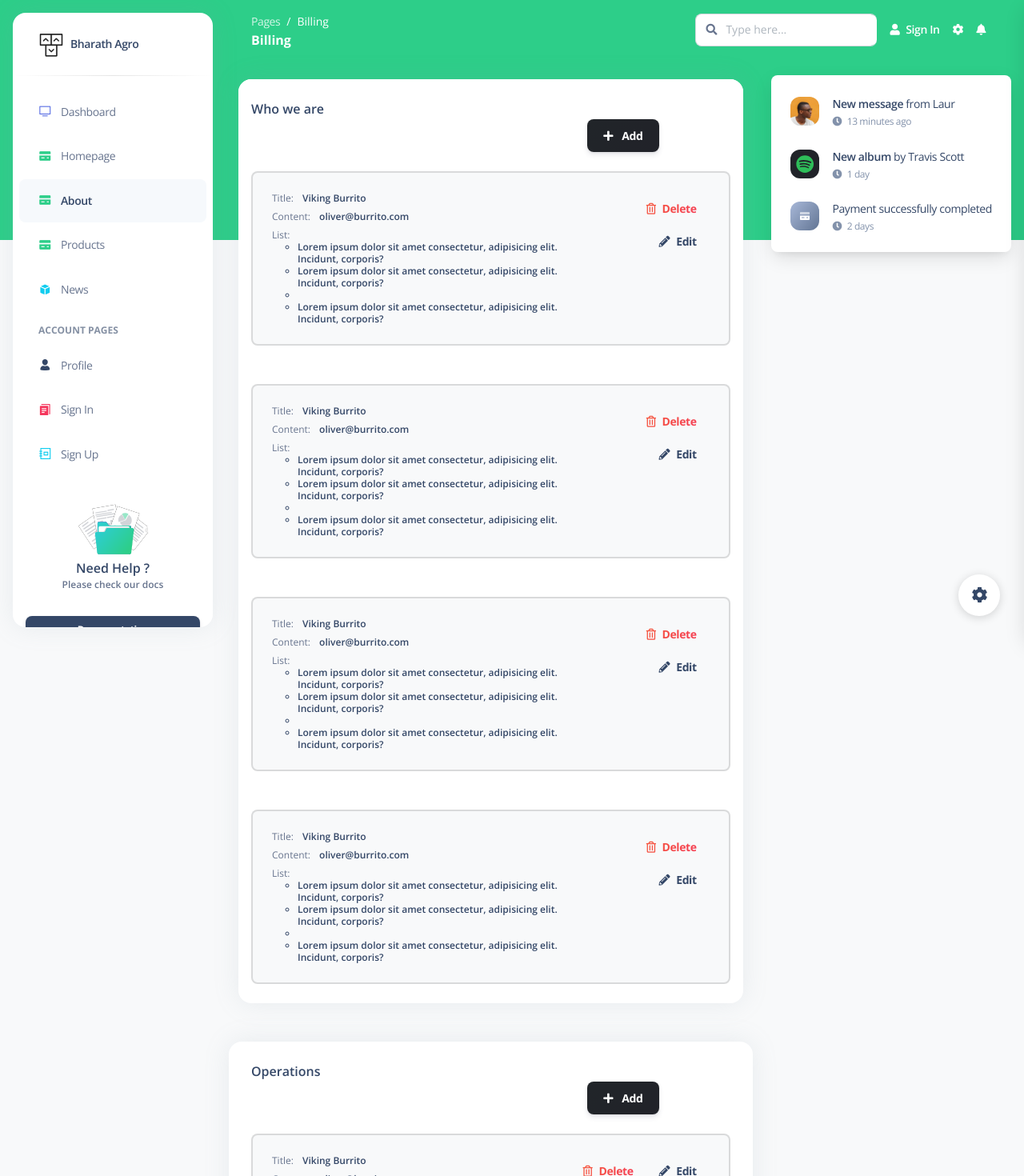
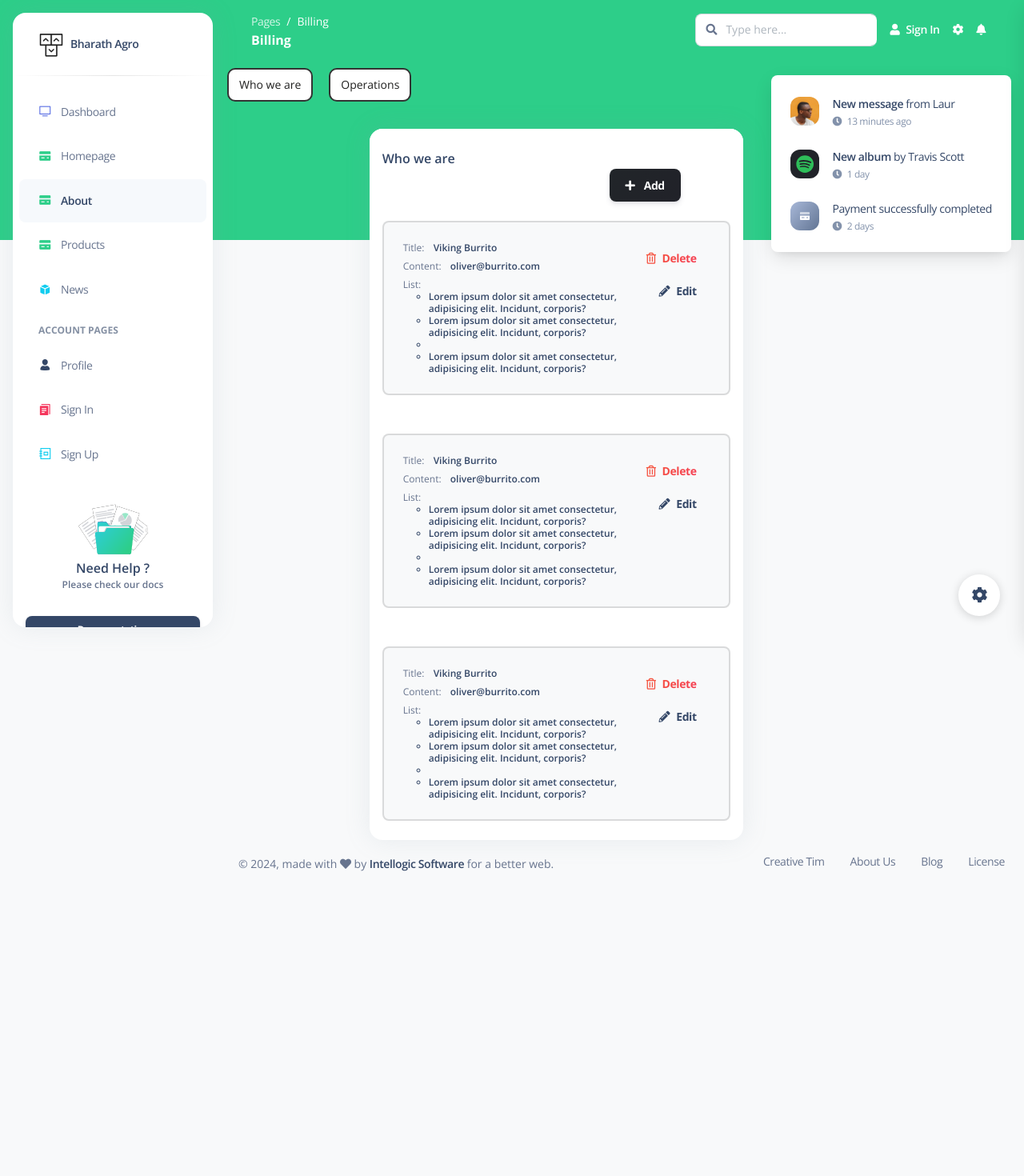
Before and after one commit to Yakshith966/vue-dashboard, a Vue app in the folder vue-argon-dashboard-main/: page /billing in a window 1280 px wide. Shown: the top 1470 px of the page at 80% size. After the commit the page ends 1109 px from the top, so only its background shows below. Built offline with nearby package versions, Linux system fonts and the light colour scheme.

Commit message:
added buttons in about section

```diff
--- a/vue-argon-dashboard-main/public/index.html
+++ b/vue-argon-dashboard-main/public/index.html
@@ -51,6 +51,7 @@ Coded by www.creative-tim.com
 
   <script src="https://code.jquery.com/jquery-3.6.0.min.js"></script>
   <script>
+
     // Your code that uses jQuery goes here
     $(document).ready(function() {
       // Your jQuery-related code
--- a/vue-argon-dashboard-main/src/views/Billing.vue
+++ b/vue-argon-dashboard-main/src/views/Billing.vue
@@ -1,31 +1,33 @@
 <template>
+
+<div>
+    <button class="slide-btn" v-on:click="BillingCards">Who we are</button>
+    <button class="slide-btn" @click="OperationsCardVue">Operations</button>
+  </div>
+
   <div class="container-fluid">
-    <div class="row">
+    <div class="row d-flex justify-content-center ">
       <div class="col-lg-8">
         <div class="row mt-4">
-          <div class="col-xl-30 mb-xl-0 mb-4">
-            <billing-card />
+          <div class="col-xl-9 mb-xl-0 mb-4" v-if="activeComponent === 'BillingCard'">
+            <BillingCard />
           </div>
-          <div class="col-xl-20 mt-5">
+          <!-- Render OperationsCardVue component when activeComponent is 'aboutUs' -->
+          <div
+            class="col-xl-10 mt-5 "
+            v-else-if="activeComponent === 'OperationsCardVue'"
+          >
             <div class="row">
-              <div class="col-md-6">
-
-              </div>
+              <div class="col-md-6"></div>
               <OperationsCardVue />
-
             </div>
           </div>
         </div>
-
       </div>
     </div>
-
   </div>
   <div class="row">
-    <div class="col-md-7">
-
-    </div>
-
+    <div class="col-md-7"></div>
   </div>
 </template>
 
@@ -35,20 +37,19 @@
 // import PaymentCard from "./components/PaymentCard.vue";
 // import InvoiceCard from "./components/InvoiceCard.vue";
 import BillingCard from "./components/BillingCard.vue";
-import OperationsCardVue from './components/OperationsCard.vue';
+import OperationsCardVue from "./components/OperationsCard.vue";
 // import TransactionCard from "./components/TransactionCard.vue";
 
 export default {
   name: "Billing",
   components: {
-
     OperationsCardVue,
 
     BillingCard,
-
   },
   data() {
     return {
+      activeComponent: 'BillingCard',
       salary: {
         classIcon: "text-white fas fa-landmark",
         title: "Salary",
@@ -63,5 +64,45 @@ export default {
       },
     };
   },
+
+  methods: {
+    // Method to show the WhoWeAre component
+    BillingCards() {
+      this.activeComponent = "BillingCard";
+      console.log("BillingCards method called");
+    },
+    // Method to show the AboutUs component
+    OperationsCardVue() {
+      this.activeComponent = "OperationsCardVue";
+    },
+  },
 };
 </script>
+
+<style scoped>
+
+
+.slide-btn {
+  background-color: rgb(255, 255, 255);
+  border: 2px solid #333; /* Change border color as needed */
+  color: #1f1f1e; /* Change text color as needed */
+  padding: 8px 13px;
+  margin: 10px;
+  font-size: 16px;
+  border-radius: 10px;
+  font-size: 14px;
+  cursor: pointer;
+
+  transition: background-color 0.3s, transform 0.3s;
+}
+
+.slide-btn:hover {
+  background-color: #333; /* Change hover background color as needed */
+  color: #fff; /* Change hover text color as needed */
+  transform: translateX(5px); /* Adjust the amount of translation as needed */
+}
+
+
+
+
+</style>
--- a/vue-argon-dashboard-main/src/views/components/AuthorsTable.vue
+++ b/vue-argon-dashboard-main/src/views/components/AuthorsTable.vue
@@ -55,9 +55,9 @@
                 <div class="d-flex px-2 py-1">
                   <div>
                     <img
-                      src="../../assets/img/team-2.jpg"
+                      :src="basePath + item.logo_url"
+                      alt="Image"
                       class="avatar avatar-sm me-3"
-                      alt="user1"
                     />
                   </div>
                   <div class="">
@@ -82,8 +82,7 @@
                     href="javascript:;"
                     data-toggle="modal"
                     data-target="#exampleModal"
-                        @click="(selectedAppData = item),
-                   populateForm(item)"
+                    @click="(selectedAppData = item), populateForm(item)"
                   >
                     <i
                       class="fas fa-pencil-alt text-dark me-2"
@@ -100,7 +99,7 @@
                     href="javascript:;"
                     data-toggle="modal"
                     data-target="#confirmDeleteModal"
-                    @click='(selectedAppData = item)'
+                    @click="selectedAppData = item"
                   >
                     <i class="far fa-trash-alt me-2" aria-hidden="true"></i
                     >Delete
@@ -140,7 +139,7 @@
                         <button
                           type="button"
                           class="btn btn-danger"
-                          @click=" deleteRecords(item)"
+                          @click="deleteRecords(item)"
                         >
                           Delete
                         </button>
@@ -189,6 +188,13 @@
                           <label for="imageInput" class="form-label"
                             >Image</label
                           >
+                          <img
+                            :src="basePath + this.selectedAppData.logo_url"
+                            alt="Image"
+                            width="50px"
+                            class="avatar avatar-sm me-3"
+                            v-show="isEditMode"
+                          />
                           <input
                             type="file"
                             class="form-control"
@@ -285,6 +291,7 @@ export default {
 
       items: [],
       image: null,
+      basePath: "http://demo.localhost:8000/storage/images/",
       loading: "",
       title: "",
       content: "",
@@ -304,12 +311,15 @@ export default {
 
       // Fetch data immediately after opening the modal
       // await this.fetchData();
+      this.selectedAppData = "";
+      this.image = "";
       this.isEditMode = false;
       this.clearForm();
     },
     handleImageChange(event) {
       // Update image data when a file is selected
       this.image = event.target.files[0];
+      // this.selectedImageSrc = URL.createObjectURL(this.selectedImage);
     },
     closeModal() {
       // Close the modal
@@ -360,7 +370,7 @@ export default {
               logo_url: this.image,
               title: this.title,
               content: this.content,
-              _method:'PATCH'
+              _method: "PATCH",
             },
             {
               headers: {
--- a/vue-argon-dashboard-main/src/views/components/BillingCard.vue
+++ b/vue-argon-dashboard-main/src/views/components/BillingCard.vue
@@ -1,5 +1,8 @@
 <template>
+
+
   <div class="card">
+
     <div class="card-header pb-0 px-3">
       <h6 class="mb-0">Who we are</h6>
     </div>
@@ -174,61 +177,6 @@
         </li>
       </ul>
     </div>
-    <div class="card-body pt-4 p-3">
-      <ul class="list-group">
-        <li
-          class="list-group-item border-2 d-flex p-4 mb-2 bg-gray-100 border-radius-lg"
-        >
-          <div class="d-flex flex-column">
-            <!-- <h6 class="mb-3 text-sm">Oliver Liam</h6> -->
-            <span class="mb-2 text-xs">
-              Title:
-              <span class="text-dark font-weight-bold ms-sm-2"
-                >Viking Burrito</span
-              >
-            </span>
-            <span class="mb-2 text-xs">
-              Content:
-              <span class="text-dark ms-sm-2 font-weight-bold"
-                >oliver@burrito.com</span
-              >
-            </span>
-            <span class="text-xs">
-              List:
-              <span class="text-dark ms-sm-2 font-weight-bold">
-                <ul>
-                  <li>
-                    Lorem ipsum dolor sit amet consectetur, adipisicing elit.
-                    Incidunt, corporis?
-                  </li>
-                  <li>
-                    Lorem ipsum dolor sit amet consectetur, adipisicing elit.
-                    Incidunt, corporis?
-                  </li>
-                  <li></li>
-                  <li>
-                    Lorem ipsum dolor sit amet consectetur, adipisicing elit.
-                    Incidunt, corporis?
-                  </li>
-                </ul>
-              </span>
-            </span>
-          </div>
-          <div class="ms-auto text-end">
-            <a
-              class="btn btn-link text-danger text-gradient px-3 mb-0"
-              href="javascript:;"
-            >
-              <i class="far fa-trash-alt me-2" aria-hidden="true"></i>Delete
-            </a>
-            <a class="btn btn-link text-dark px-3 mb-0" href="javascript:;">
-              <i class="fas fa-pencil-alt text-dark me-2" aria-hidden="true"></i
-              >Edit
-            </a>
-          </div>
-        </li>
-      </ul>
-    </div>
   </div>
 </template>
 
@@ -236,9 +184,8 @@
 import ArgonButton from "@/components/ArgonButton.vue";
 
 export default {
-  components:{
+  components: {
     ArgonButton,
-
   },
   name: "billing-card",
 };
```
